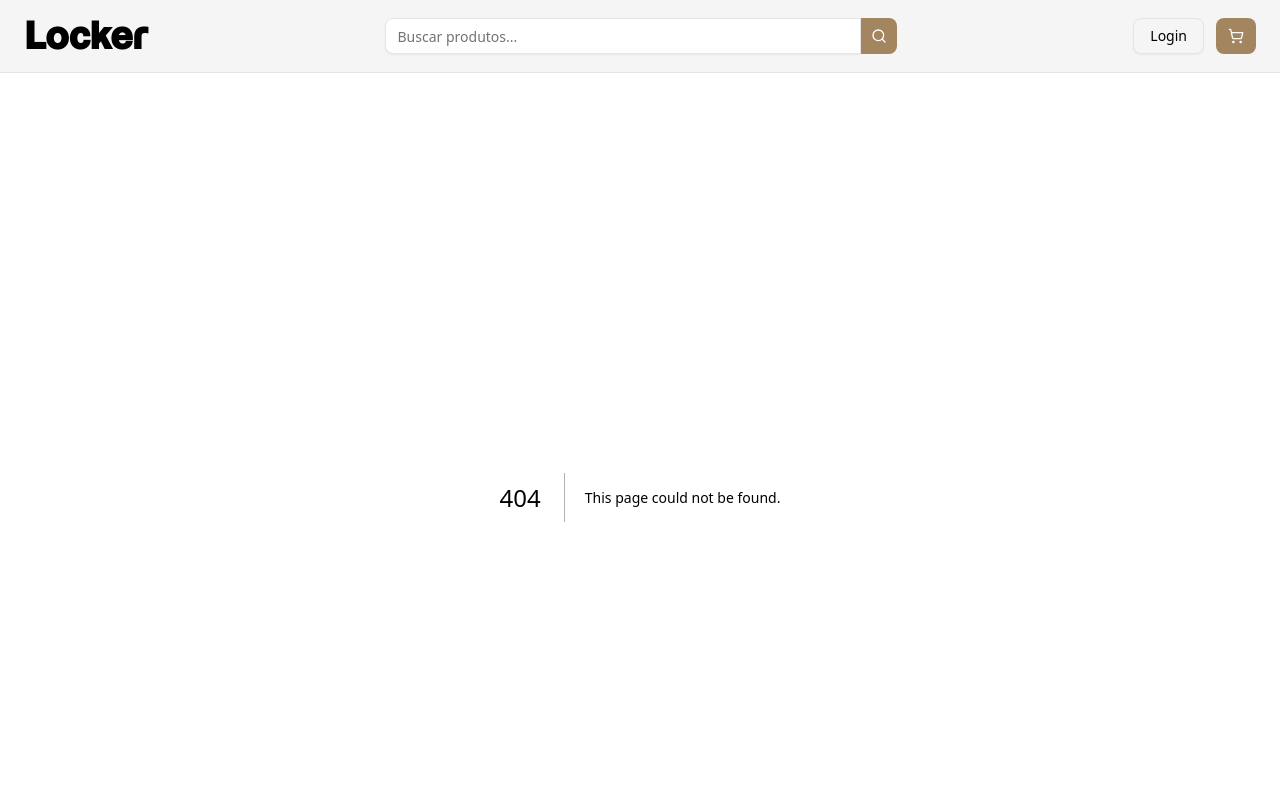
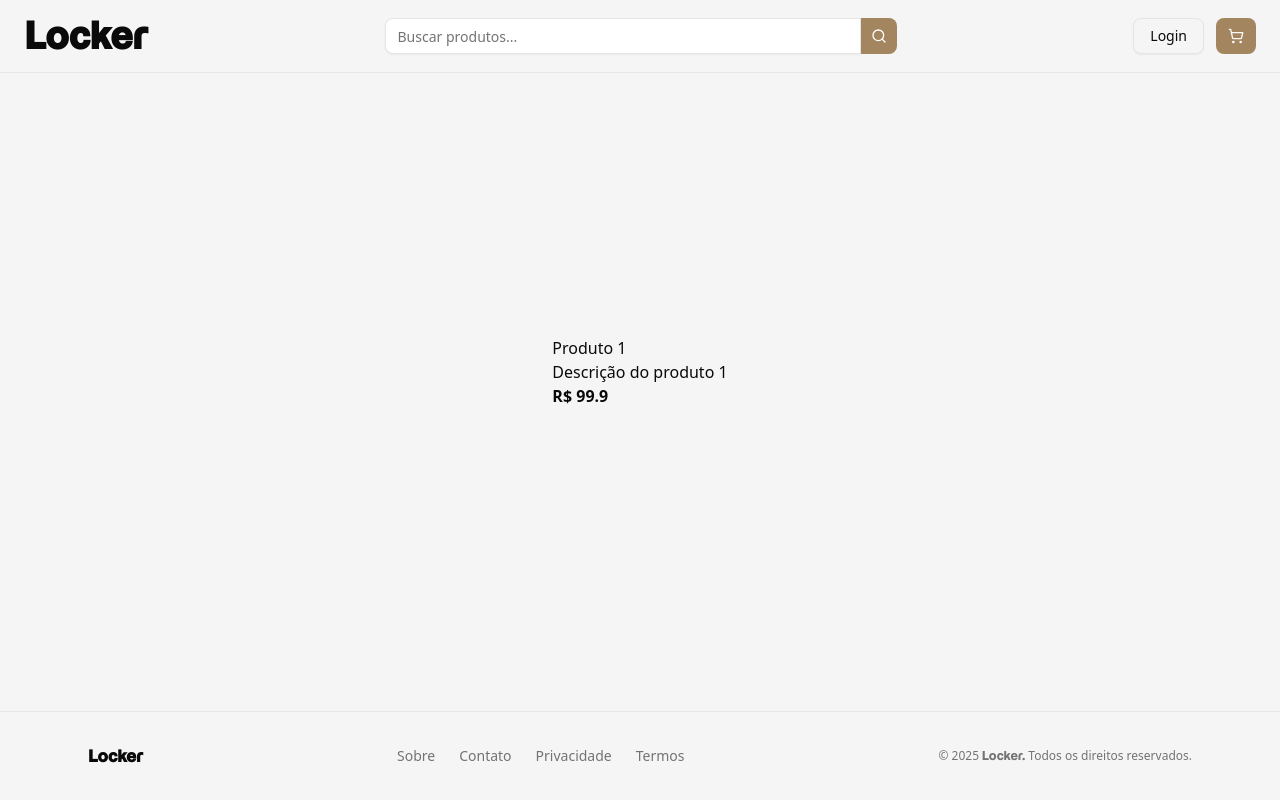
Before and after one commit to Ricardo-Cs/e-commerce, a Next.js app in the folder locker-app/: page /products/1 in a window 1280 px wide. Before the commit this address had no page. Shown: the top 800 px of the page. Built offline with nearby package versions, Linux system fonts and the light colour scheme.

Commit message:
feat: Adiciona algumas rotas

```diff
--- /dev/null
+++ b/locker-app/src/app/about/page.tsx
@@ -0,0 +1,14 @@
+import { Metadata } from "next";
+
+export const metadata: Metadata = {
+    title: "Locker | Sobre Nós",
+    description: "Loja Online de Roupas",
+};
+
+export default function AboutPage() {
+    return (
+        <>
+            <h1>Sobre Nós</h1>
+        </>
+    )
+}
--- a/locker-app/src/app/layout.tsx
+++ b/locker-app/src/app/layout.tsx
@@ -3,16 +3,6 @@ import { Geist, Geist_Mono } from "next/font/google";
 import "../styles/globals.css";
 import { Header } from "@/components/layout/header";
 import { Footer } from "@/components/layout/footer";
-
-const geistSans = Geist({
-  variable: "--font-geist-sans",
-  subsets: ["latin"],
-});
-
-const geistMono = Geist_Mono({
-  variable: "--font-geist-mono",
-  subsets: ["latin"],
-});
 
 export const metadata: Metadata = {
   title: "Locker",
--- /dev/null
+++ b/locker-app/src/app/products/[id]/page.tsx
@@ -0,0 +1,23 @@
+interface PageProps {
+    params: { id: string };
+}
+
+export default async function ProductPage({ params }: PageProps) {
+    const { id } = await (params);
+
+    // Aqui você buscaria os dados do produto pelo ID
+    // Por exemplo, com uma API ou banco de dados
+    const product = {
+        name: `Produto ${id}`,
+        description: `Descrição do produto ${id}`,
+        price: 99.9,
+    };
+
+    return (
+        <div>
+            <h1>{product.name}</h1>
+            <p>{product.description}</p>
+            <strong>R$ {product.price}</strong>
+        </div>
+    );
+}
--- /dev/null
+++ b/locker-app/src/app/products/page.tsx
@@ -0,0 +1,7 @@
+export default function ProductsPage() {
+    return (
+        <>
+            <span>Todos os produtos</span>
+        </>
+    )
+}
```
Also changed, not shown: locker-app/src/app/login/page.tsx (added), locker-app/telas.txt (added).
